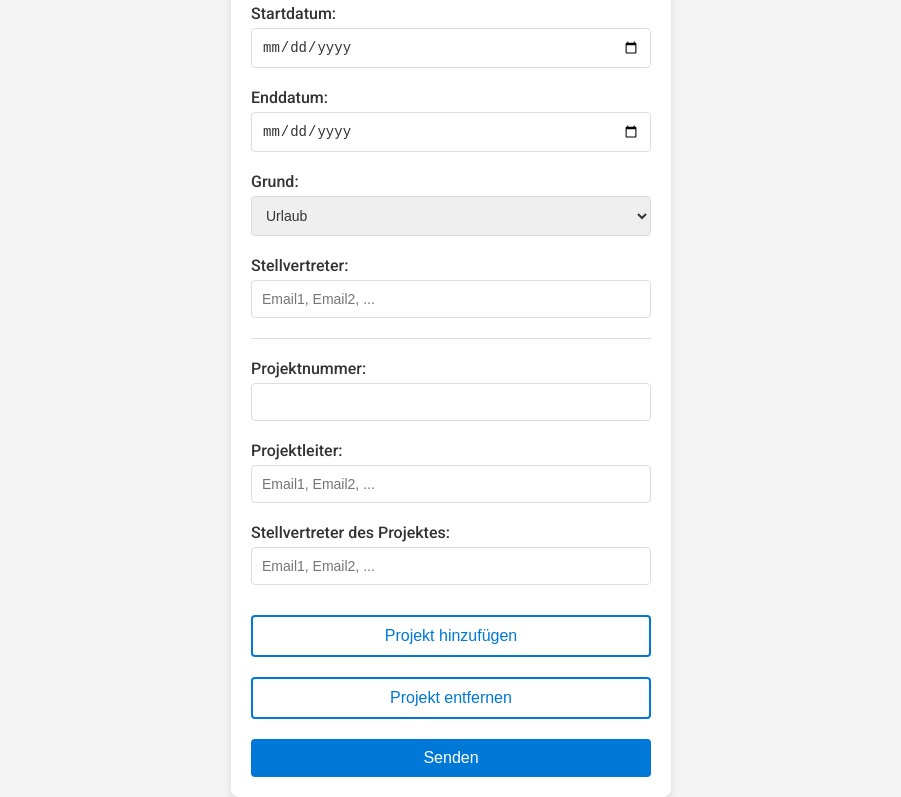
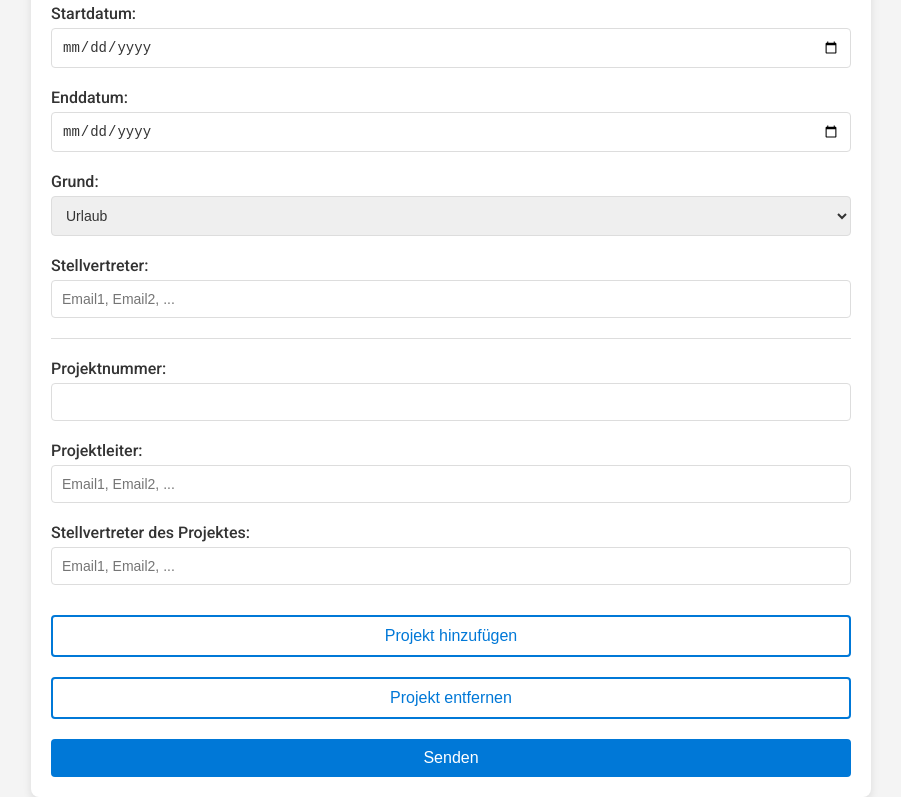
Before and after one commit to amo28m/outlookFerIEn, a website built with webpack: page src/taskpane/taskpane.html in a window 1280 px wide. Shown: the part 49-846 px from the top of the page, without its empty margins (189-1090 px from the left). Built offline with nearby package versions, Linux system fonts and the light colour scheme; a script that the page names is missing.

Commit message:
taskpane geupdatet

```diff
--- a/src/taskpane/taskpane.css
+++ b/src/taskpane/taskpane.css
@@ -19,12 +19,25 @@
 
  .container {
      width: 100%;
-     max-width: 400px;
+     max-width: 100%;
      margin: 20px;
      padding: 20px;
      background-color: #fff;
      border-radius: 8px;
      box-shadow: 0 4px 8px rgba(0, 0, 0, 0.1);
+ }
+
+ /* Größere Bildschirme */
+ @media screen and (min-width: 600px) {
+     .container {
+         max-width: 600px;
+     }
+ }
+
+ @media screen and (min-width: 1024px) {
+     .container {
+         max-width: 800px;
+     }
  }
 
  h1 {
--- a/src/taskpane/taskpane.js
+++ b/src/taskpane/taskpane.js
@@ -39,7 +39,7 @@ function addProjectFields() {
   projectGroup.innerHTML = `
     <hr class="divider">
     <div class="form-group">
-      <label for="projectNumber${projectCount}">Projektnummer:</label>
+      <label for="projectNumber${projectCount}">Projektnummer/Funktion:</label>
       <input type="text" id="projectNumber${projectCount}" required>
     </div>
     <div class="form-group">
```
Lines whose indentation alone changed are shown as unchanged.
